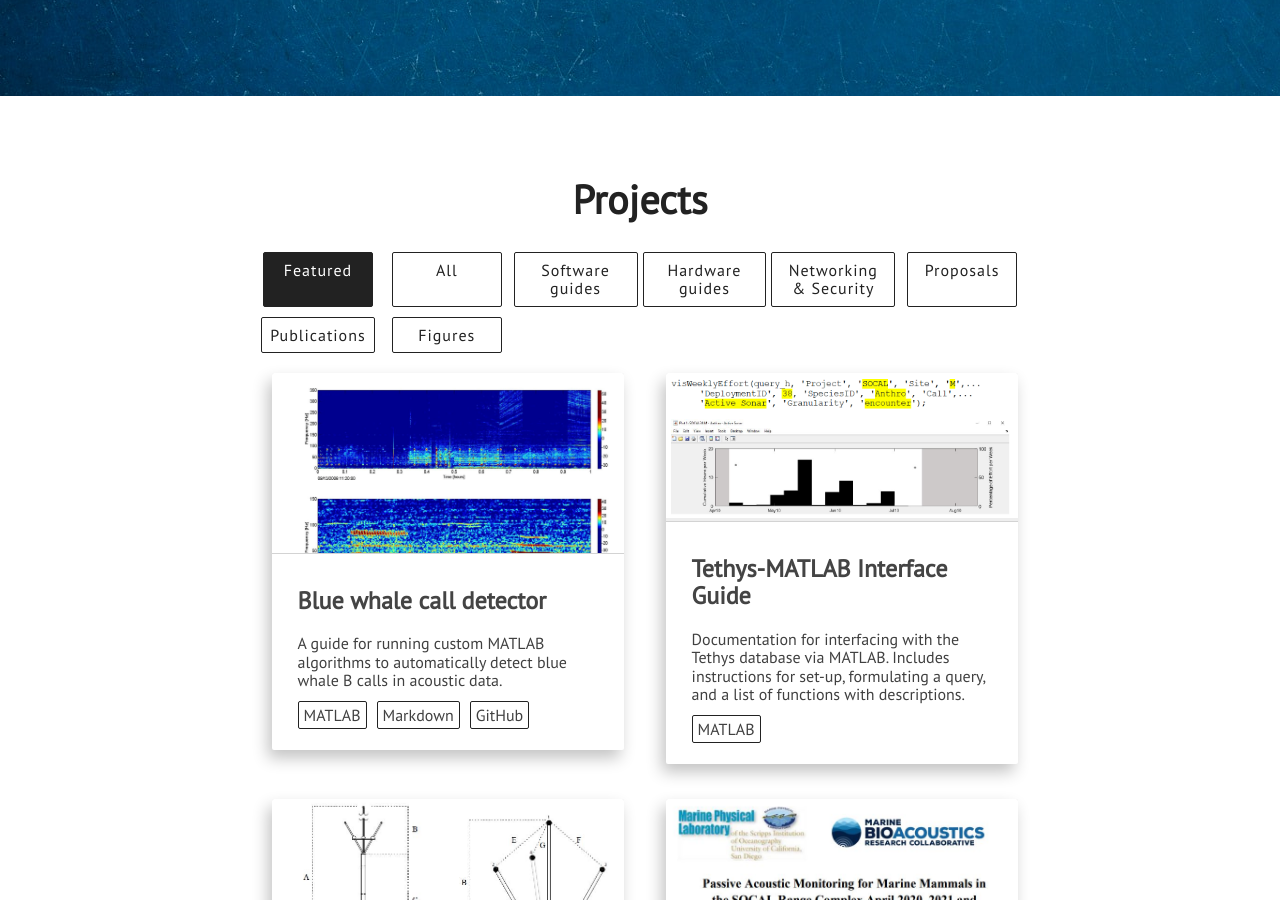
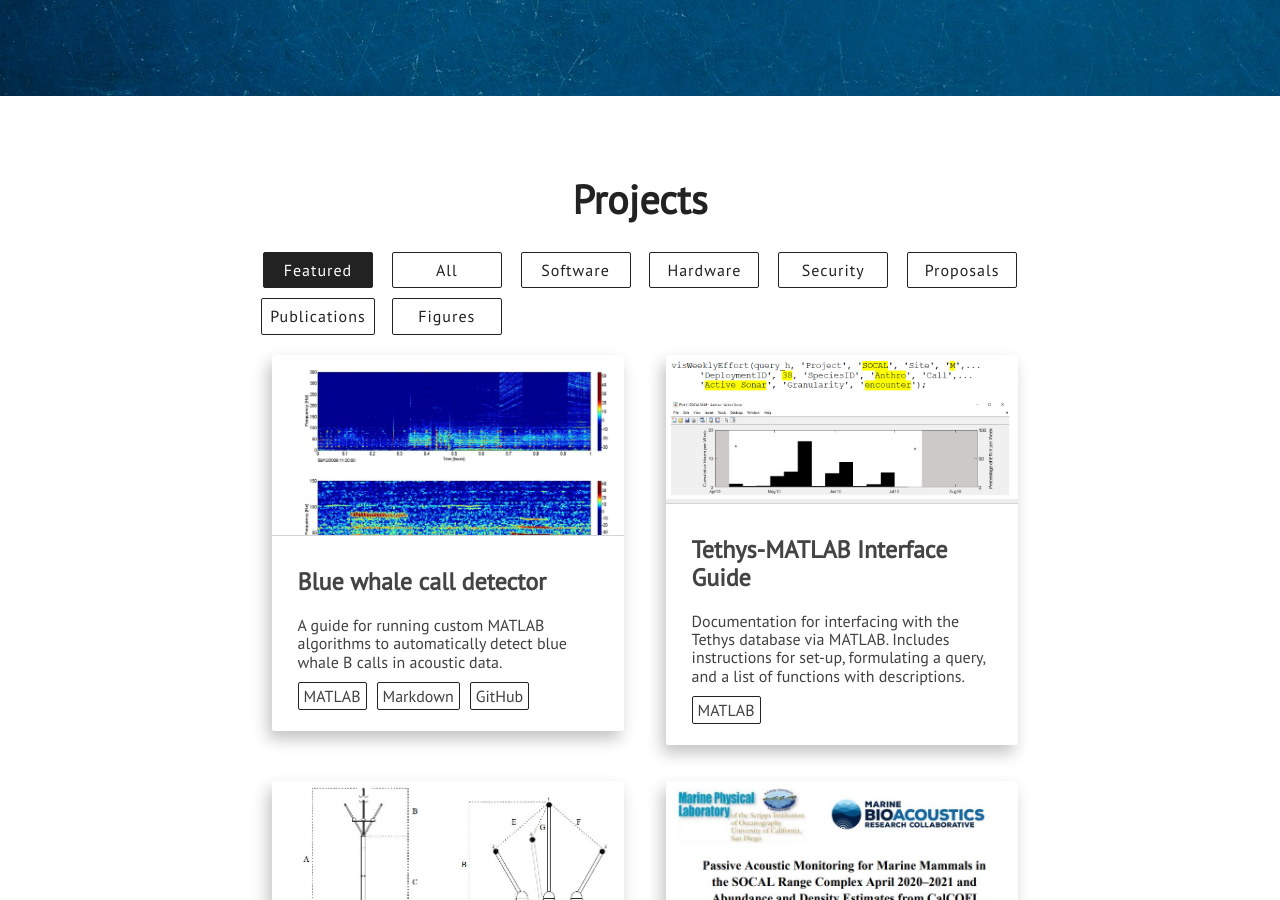
Before and after one commit to alrice12/alrice12.github.io, a Jekyll site: the page built from index.html, in a window 1280 px wide and 900 px high, scrolled down 2804 px. Built offline with Jekyll 4.4.1, drawn with Linux system fonts in a browser that asks for light colours; nearby versions of some CDN libraries.

Commit message:
Update projects.html

```diff
--- a/_includes/projects.html
+++ b/_includes/projects.html
@@ -7,9 +7,9 @@
 
                     <a id="featured" class="semi-transparent-button with-border white-button" onclick="selected('featured')">Featured</a>
                     <a id="all" class="semi-transparent-button with-border white-button" onclick="selected('all')">All</a>
-                    <a id="software" class="semi-transparent-button with-border white-button" onclick="selected('software')">Software guides</a>
-                    <a id="hardware" class="semi-transparent-button with-border white-button" onclick="selected('hardware')">Hardware guides</a>
-                    <a id="n&s" class="semi-transparent-button with-border white-button" onclick="selected('n%s')">Networking & Security</a>
+                    <a id="software" class="semi-transparent-button with-border white-button" onclick="selected('software')">Software</a>
+                    <a id="hardware" class="semi-transparent-button with-border white-button" onclick="selected('hardware')">Hardware</a>
+                    <a id="n&s" class="semi-transparent-button with-border white-button" onclick="selected('n%s')">Security</a>
                     <a id="proposals" class="semi-transparent-button with-border white-button" onclick="selected('proposals')">Proposals</a>
                     <a id="publications" class="semi-transparent-button with-border white-button" onclick="selected('publications')">Publications</a>
                     <a id="figures" class="semi-transparent-button with-border white-button" onclick="selected('figures')">Figures</a>
```
